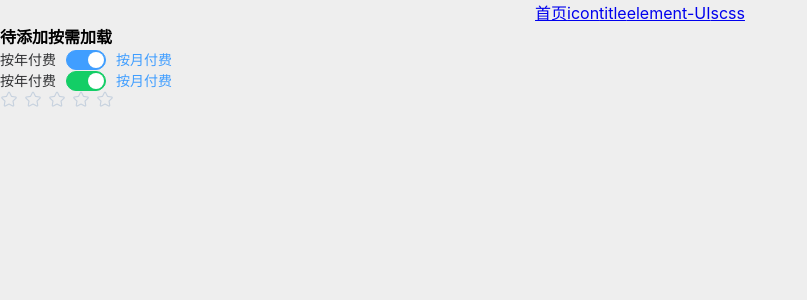
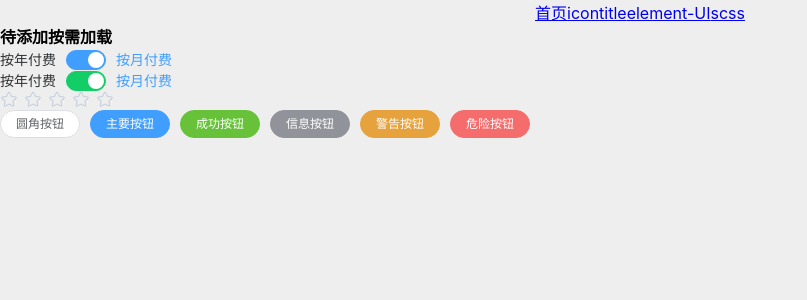
Before and after one commit to zc2513/nuxt-default-temp, a Nuxt app: page /element in a window 1280 px wide. Shown: the top 300 px of the page, without its empty margins (0-807 px from the left). Built offline with nearby package versions, Linux system fonts and the light colour scheme.

Commit message:
添加按需加载

```diff
--- a/nuxt.config.js
+++ b/nuxt.config.js
@@ -82,6 +82,11 @@ module.exports = {
         productionGzip: true,
         productionGzipExtensions: ['js', 'css', 'svg'],
         extractCSS: true,
+        babel: {
+            plugins: [
+                ['component', { libraryName: 'element-ui', styleLibraryName: 'theme-chalk' }]
+            ]
+        },
         postcss: {
             plugins: {
                 'postcss-px2rem': {
--- a/package.json
+++ b/package.json
@@ -24,6 +24,7 @@
     "@nuxtjs/proxy": "^1.3.3",
     "@nuxtjs/style-resources": "^1.0.0",
     "babel-eslint": "^10.0.1",
+    "babel-plugin-component": "^1.1.1",
     "eslint": "^6.1.0",
     "eslint-plugin-nuxt": ">=0.4.2",
     "node-sass": "^4.14.1",
--- a/pages/element.vue
+++ b/pages/element.vue
@@ -19,6 +19,15 @@
       v-model="value"
       show-text
     />
+
+    <div>
+      <el-button round>圆角按钮</el-button>
+      <el-button type="primary" round>主要按钮</el-button>
+      <el-button type="success" round>成功按钮</el-button>
+      <el-button type="info" round>信息按钮</el-button>
+      <el-button type="warning" round>警告按钮</el-button>
+      <el-button type="danger" round>危险按钮</el-button>
+    </div>
   </div>
 </template>
 
--- a/plugins/element-ui.js
+++ b/plugins/element-ui.js
@@ -1,5 +1,22 @@
+// 按需引入 Element
+import Vue from 'vue'
+import { Button, Select, Rate, Switch } from 'element-ui'
+import lang from 'element-ui/lib/locale/lang/zh-CN'
+import locale from 'element-ui/lib/locale'
+
+Vue.prototype.$ELEMENT = { size: 'mini', zIndex: 1000 }
+
+// 设置语言
+locale.use(lang)
+// 引入组件
+Vue.use(Button)
+Vue.use(Rate)
+Vue.use(Switch)
+Vue.component(Select.name, Select)
+
+/* 全局引入
 import Vue from 'vue'
 import Element from 'element-ui'
 import locale from 'element-ui/lib/locale/lang/en'
-
 Vue.use(Element, { locale })
+*/
```
Also changed, not shown: 1 other file (tests, documents, lock files or other folders).
